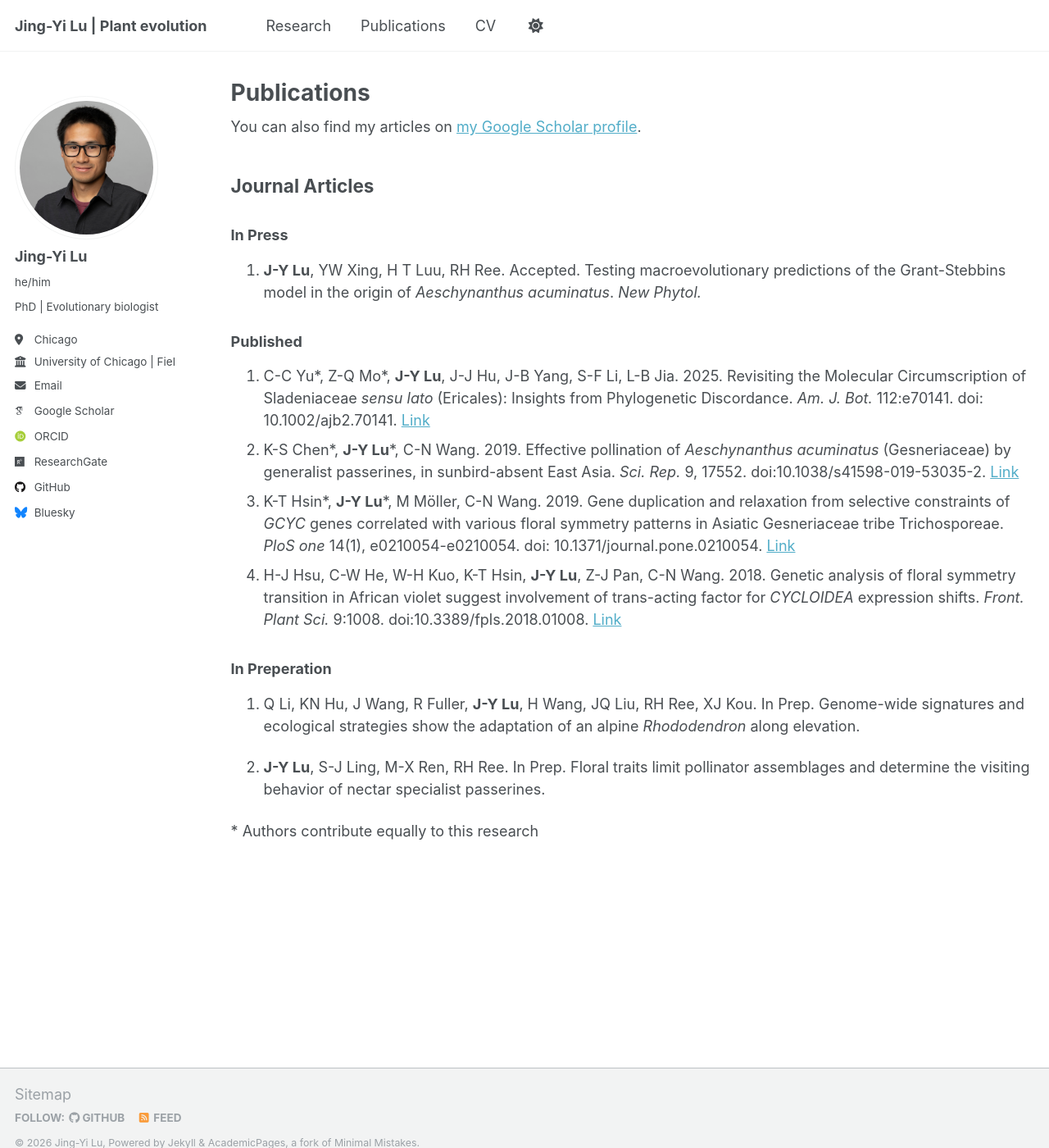
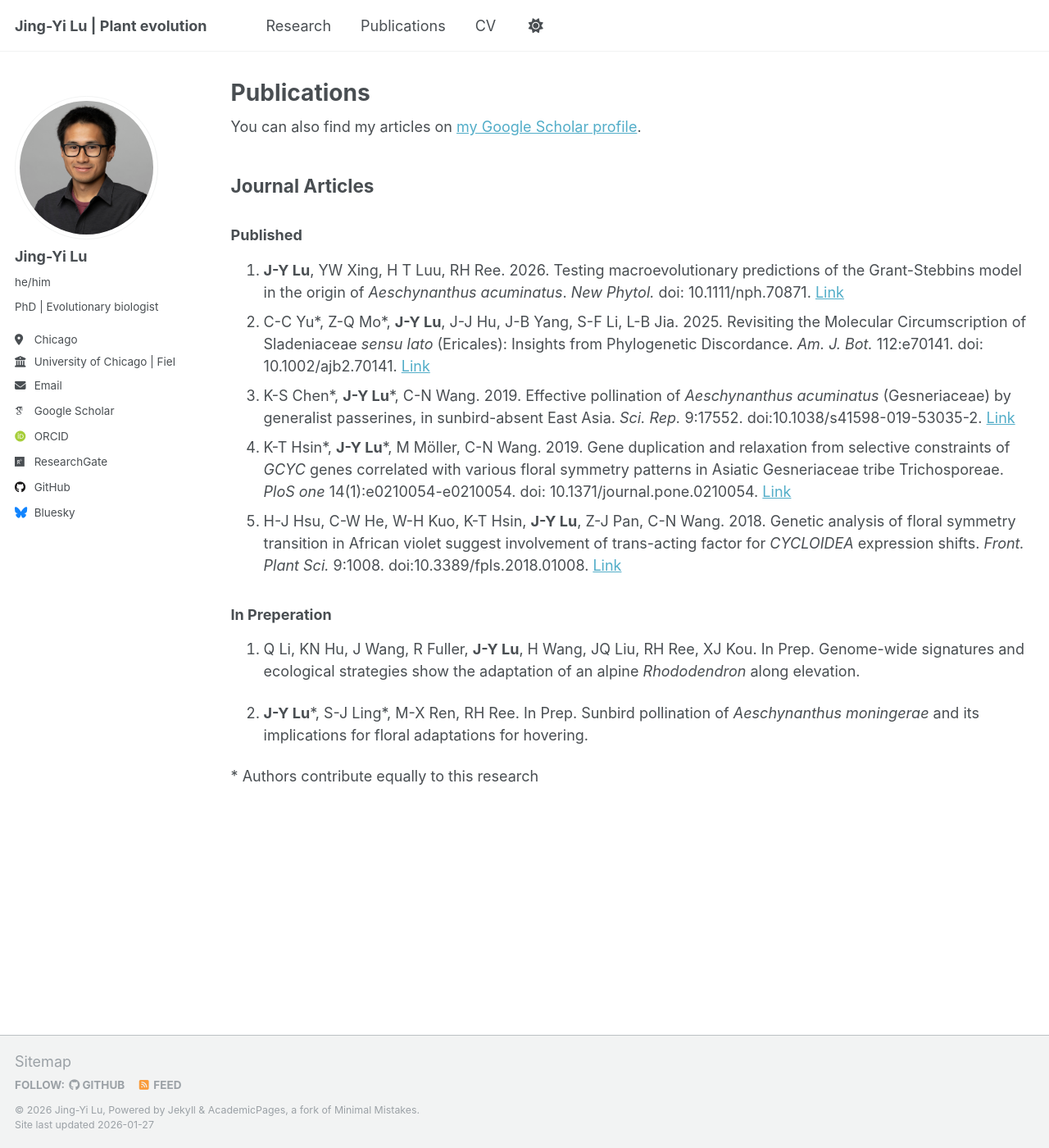
Before and after one commit to jingyilu/jingyilu.github.io, a Jekyll site: the page built from _pages/publications.md, in a window 1280 px wide and 1400 px high. Shown: the whole window at 82% size. Built offline with Jekyll 4.4.1, drawn with Linux system fonts in a browser that asks for light colours; some web fonts are replaced; a script that is not in the unit is left out.

Commit message:
update publication

```diff
--- a/_pages/publications.md
+++ b/_pages/publications.md
@@ -14,18 +14,19 @@
 Journal Articles
 ------
 
-### In Press
+<!-- ### In Press
 
-1. **J-Y Lu**, YW Xing, H T Luu, RH Ree. Accepted. Testing macroevolutionary predictions of the Grant-Stebbins
-model in the origin of _Aeschynanthus acuminatus_. _New Phytol._
+1. -->
 
 
 ### Published
 
-1. C-C Yu\*, Z-Q Mo\*, **J-Y Lu**, J-J Hu, J-B Yang, S-F Li, L-B Jia. 2025. Revisiting the Molecular Circumscription of Sladeniaceae _sensu lato_ (Ericales): Insights from Phylogenetic Discordance. _Am. J. Bot._ 112:e70141. doi: 10.1002/ajb2.70141. [Link](https://doi.org/10.1002/ajb2.70141)
-2. K-S Chen\*, **J-Y Lu**\*, C-N Wang. 2019. Effective pollination of _Aeschynanthus acuminatus_ (Gesneriaceae) by generalist passerines, in sunbird-absent East Asia. _Sci. Rep._ 9, 17552. doi:10.1038/s41598-019-53035-2. [Link](https://doi.org/10.1038/s41598-019-53035-2)
-3. K-T Hsin\*, **J-Y Lu**\*, M Möller, C-N Wang. 2019. Gene duplication and relaxation from selective constraints of _GCYC_ genes correlated with various floral symmetry patterns in Asiatic Gesneriaceae tribe Trichosporeae. _PloS one_ 14(1), e0210054-e0210054. doi: 10.1371/journal.pone.0210054. [Link](https://doi.org/10.1371/journal.pone.0210054)
-4. H-J Hsu, C-W He, W-H Kuo, K-T Hsin, **J-Y Lu**, Z-J Pan, C-N Wang. 2018. Genetic analysis of floral symmetry transition in African violet suggest involvement of trans-acting factor for _CYCLOIDEA_ expression shifts. _Front. Plant Sci._ 9:1008. doi:10.3389/fpls.2018.01008. [Link](https://doi.org/10.3389/fpls.2018.01008)
+1. **J-Y Lu**, YW Xing, H T Luu, RH Ree. 2026. Testing macroevolutionary predictions of the Grant-Stebbins
+model in the origin of _Aeschynanthus acuminatus_. _New Phytol._ doi: 10.1111/nph.70871. [Link](https://nph.onlinelibrary.wiley.com/doi/10.1111/nph.70871)
+2. C-C Yu\*, Z-Q Mo\*, **J-Y Lu**, J-J Hu, J-B Yang, S-F Li, L-B Jia. 2025. Revisiting the Molecular Circumscription of Sladeniaceae _sensu lato_ (Ericales): Insights from Phylogenetic Discordance. _Am. J. Bot._ 112:e70141. doi: 10.1002/ajb2.70141. [Link](https://doi.org/10.1002/ajb2.70141)
+3. K-S Chen\*, **J-Y Lu**\*, C-N Wang. 2019. Effective pollination of _Aeschynanthus acuminatus_ (Gesneriaceae) by generalist passerines, in sunbird-absent East Asia. _Sci. Rep._ 9:17552. doi:10.1038/s41598-019-53035-2. [Link](https://doi.org/10.1038/s41598-019-53035-2)
+4. K-T Hsin\*, **J-Y Lu**\*, M Möller, C-N Wang. 2019. Gene duplication and relaxation from selective constraints of _GCYC_ genes correlated with various floral symmetry patterns in Asiatic Gesneriaceae tribe Trichosporeae. _PloS one_ 14(1):e0210054-e0210054. doi: 10.1371/journal.pone.0210054. [Link](https://doi.org/10.1371/journal.pone.0210054)
+5. H-J Hsu, C-W He, W-H Kuo, K-T Hsin, **J-Y Lu**, Z-J Pan, C-N Wang. 2018. Genetic analysis of floral symmetry transition in African violet suggest involvement of trans-acting factor for _CYCLOIDEA_ expression shifts. _Front. Plant Sci._ 9:1008. doi:10.3389/fpls.2018.01008. [Link](https://doi.org/10.3389/fpls.2018.01008)
 
 
 <!-- ### In Review
@@ -36,7 +37,8 @@
 
 1. Q Li, KN Hu, J Wang, R Fuller, **J-Y Lu**, H Wang, JQ Liu, RH Ree, XJ Kou. In Prep. Genome-wide signatures and ecological strategies show the adaptation of an alpine _Rhododendron_ along elevation.
 
-2. **J-Y Lu**, S-J Ling, M-X Ren, RH Ree. In Prep. Floral traits limit pollinator assemblages and determine the visiting behavior of nectar specialist passerines.
+2. **J-Y Lu**\*, S-J Ling\*, M-X Ren, RH Ree. In Prep. Sunbird pollination of _Aeschynanthus moningerae_ and its
+implications for floral adaptations for hovering.
 
 \* Authors contribute equally to this research
 
```
